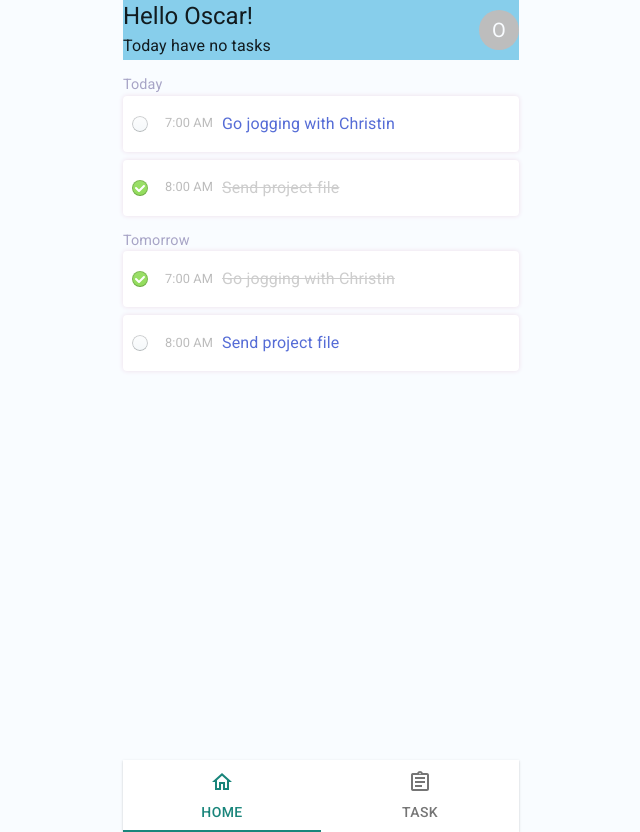
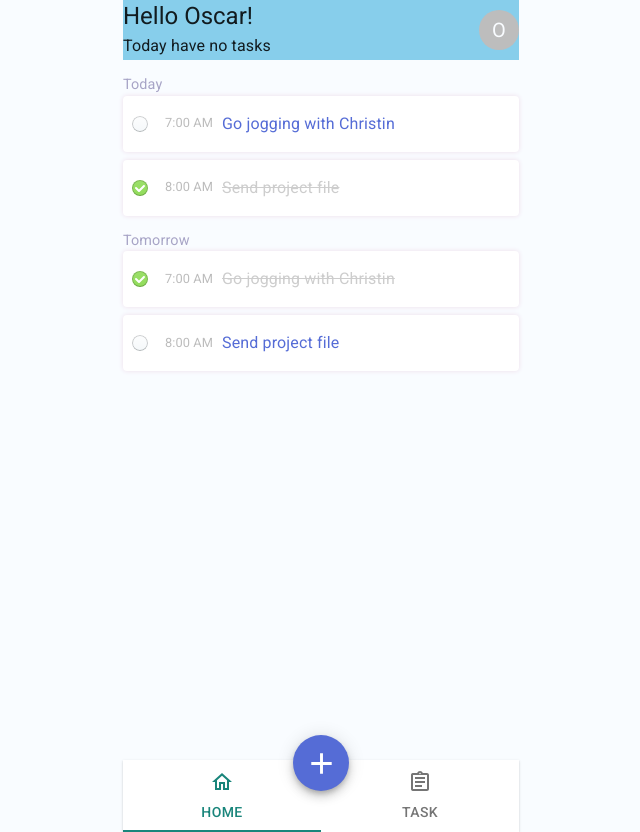
Before and after one commit to oscaramos/todo, a React (Create React App) app: page / in a window 1280 px wide. Shown: the whole page, without its empty margins (319-959 px from the left). Built offline with nearby package versions, Linux system fonts and the light colour scheme.

Commit message:
Add the Add Task Button

```diff
--- a/src/components/Footer.js
+++ b/src/components/Footer.js
@@ -1,8 +1,12 @@
 import React, { useState } from 'react'
+
 import Paper from '@material-ui/core/Paper'
 import Tabs from '@material-ui/core/Tabs'
 import Tab from '@material-ui/core/Tab'
+import Fab from '@material-ui/core/Fab'
+import Grid from '@material-ui/core/Grid'
 
+import AddIcon from '@material-ui/icons/Add'
 import HomeOutlinedIcon from '@material-ui/icons/HomeOutlined'
 import AssignmentOutlinedIcon from '@material-ui/icons/AssignmentOutlined'
 
@@ -14,18 +18,26 @@ const Footer = () => {
   };
 
   return (
-    <Paper square>
+    <Paper square style={{ position: 'relative', overflow: 'visible' }}>
       <Tabs
         value={value}
         onChange={handleChange}
         variant='fullWidth'
         indicatorColor='secondary'
         textColor='secondary'
-        aria-label='icon label tabs example'
+        aria-label='footer label tabs'
       >
         <Tab icon={<HomeOutlinedIcon />} label='Home' />
         <Tab icon={<AssignmentOutlinedIcon />} label='Task' />
       </Tabs>
+
+      <Grid container style={{ position: 'absolute', top: -25 }} justify='center'>
+        <Grid item>
+          <Fab color='primary' aria-label='add task'>
+            <AddIcon fontSize='large' />
+          </Fab>
+        </Grid>
+      </Grid>
     </Paper>
   )
 }
```
